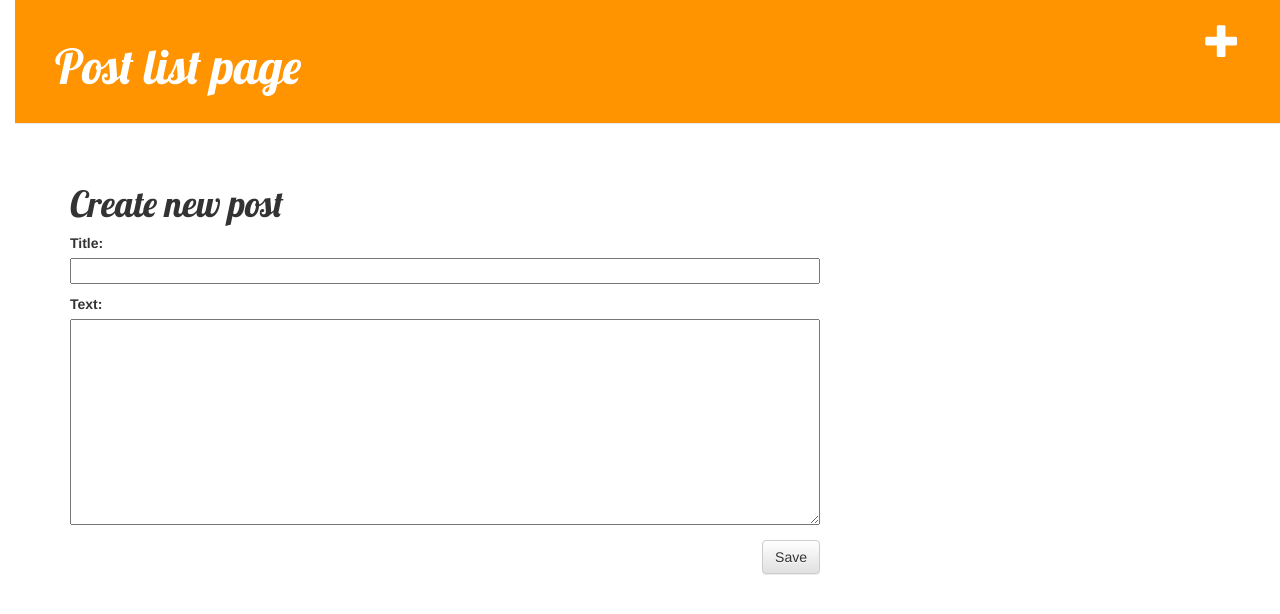
After one commit to PavelBandurovskiy/my-first-blog, a Django app: page /post/new/ in a window 1280 px wide. The commit adds this page. Shown: the top 614 px of the page. Run offline with Django 3.2, Linux system fonts and the light colour scheme; the visitor is signed in with stand-in values (Sample User, id 1); some libraries are stand-ins or nearby versions.

Commit message:
creating blog
create a blog on django

```diff
--- /dev/null
+++ b/blog/forms.py
@@ -0,0 +1,7 @@
+from django import forms
+from .models import Post
+
+class PostForm(forms.ModelForm):
+    class Meta:
+        model = Post
+        fields = ('title', 'text',)
--- /dev/null
+++ b/blog/static/css/blog.css
@@ -0,0 +1,54 @@
+h1 a {
+    font-family: 'Lobster';
+    color: #FCA205;
+}
+
+body {
+    padding-left: 15px;
+}
+
+.page-header {
+    background-color: #ff9400;
+    margin-top: 0;
+    padding: 20px 20px 20px 40px;
+}
+
+.page-header h1, .page-header h1 a, .page-header h1 a:visited, .page-header h1 a:active {
+    color: #ffffff;
+    font-size: 36pt;
+    text-decoration: none;
+}
+.content {
+    margin-left: 40px;
+}
+
+h1, h2, h3, h4 {
+    font-family: 'Lobster', cursive;
+}
+
+.date {
+    color: #828282;
+}
+
+.save {
+    float: right;
+}
+
+.post-form textarea, .post-form input {
+    width: 100%;
+}
+
+.top-menu, .top-menu:hover, .top-menu:visited {
+    color: #ffffff;
+    float: right;
+    font-size: 26pt;
+    margin-right: 20px;
+}
+
+.post {
+    margin-bottom: 70px;
+}
+
+.post h1 a, .post h1 a:visited {
+    color: #000000;
+}
--- /dev/null
+++ b/blog/templates/blog/base.html
@@ -0,0 +1,43 @@
+<!DOCTYPE html>
+{% load static %}
+<html lang="ru">
+<head>
+
+    <link rel="stylesheet" href="//maxcdn.bootstrapcdn.com/bootstrap/3.2.0/css/bootstrap.min.css">
+    <link rel="stylesheet" href="//maxcdn.bootstrapcdn.com/bootstrap/3.2.0/css/bootstrap-theme.min.css">
+    <link rel="stylesheet" href="{% static 'css/blog.css' %}">
+    <link href="https://fonts.googleapis.com/css?family=Lobster&subset=latin,cyrillic" rel="stylesheet" type="text/css">
+    <meta charset="UTF-8">
+    <title>First Django blog</title>
+</head>
+<body>
+<div class="page-header">
+    {% if user.is_authenticated %}
+        <a href="{% url 'post_new' %}" class="top-menu"><span class="glyphicon glyphicon-plus"></span></a>
+    {% endif %}
+    <h1> <a href = "/">Post list page</a></h1>
+</div>
+<br>
+<div class="content container">
+    <div class="row">
+        <div class="col-md-8">
+          {% block content %}
+          {% endblock %}
+        </div>
+    </div>
+</div>
+<!--<div>-->
+
+<!--    <h2><a href="">My first post</a> </h2>-->
+<!--    <p>Published: 15.06.2023</p>-->
+<!--    <p>Lorem ipsum dolor sit amet, consectetur adipiscing elit, sed do eiusmod tempor incididunt ut labore et dolore magna aliqua. Ut enim ad minim veniam, quis nostrud exercitation ullamco</p>-->
+<!--</div>-->
+
+<!--<div>-->
+<!--    <h2><a href="">My second post</a> </h2>-->
+<!--    <p>Published: 16.06.2023</p>-->
+<!--    <p>Lorem ipsum dolor sdipiscing elit, sed do eiusmod tempor incididunt ut labore et dolore magna aliqua. Ut enim ad minim veniam, quis nostrud exercitation ullamco</p>-->
+<!--</div>-->
+
+</body>
+</html>
--- /dev/null
+++ b/blog/templates/blog/post_edit.html
@@ -0,0 +1,9 @@
+{% extends 'blog/base.html' %}
+
+{% block content %}
+    <h1>Create new post</h1>
+    <form method="POST" class="post-form">{% csrf_token %}
+        {{ form.as_p }}
+        <button type="submit" class="save btn btn-default">Save</button>
+    </form>
+{% endblock %}
--- a/blog/urls.py
+++ b/blog/urls.py
@@ -2,4 +2,7 @@ from django.urls import path
 from . import views
 urlpatterns = [
     path('', views.post_list, name='post_list'),
+    path('post/post_detail/<int:pk>/', views.post_detail, name='post_detail'),
+    path('post/new/', views.post_new, name='post_new'),
+    path('post/<int:pk>/edit', views.post_edit, name='post_edit'),
 ]
--- a/blog/views.py
+++ b/blog/views.py
@@ -1,4 +1,39 @@
-from django.shortcuts import render
+from django.shortcuts import render, get_object_or_404, redirect
+from django.utils import timezone
+from .models import Post
+from .forms import PostForm
 
 def post_list(request):
-    return render(request, 'blog/post_list.html', {})
+    posts = Post.objects.filter(publish_date__lte=timezone.now()).order_by('publish_date')
+    return render(request, 'blog/post_list.html', {'posts': posts})
+
+def post_detail(request, pk):
+    post = get_object_or_404(Post, pk=pk)
+    return render(request, 'blog/post_detail.html', {'post':post})
+
+def post_new(request):
+    if request.method == "POST":
+        form = PostForm(request.POST)
+        if form.is_valid():
+            post = form.save(commit = False)
+            post.author = request.user
+            post.publish_date = timezone.now()
+            post.save()
+            return redirect('post_detail', pk=post.pk)
+    else:
+        form = PostForm()
+        return  render(request, 'blog/post_edit.html', {'form': form})
+
+def post_edit(request, pk):
+    post = get_object_or_404(Post, pk=pk)
+    if request.method == "POST":
+        form = PostForm(request.POST, instance=post)
+        if form.is_valid():
+            post = form.save(commit=False)
+            post.author = request.user
+            post.published_date = timezone.now()
+            post.save()
+            return redirect('post_detail', pk=post.pk)
+    else:
+        form = PostForm(instance=post)
+    return render(request, 'blog/post_edit.html', {'form': form})
```
Also changed, not shown: blog/templates/blog/post_detail.html (added, +16 -0 lines), blog/templates/blog/post_list.html (+12 -24 lines).
